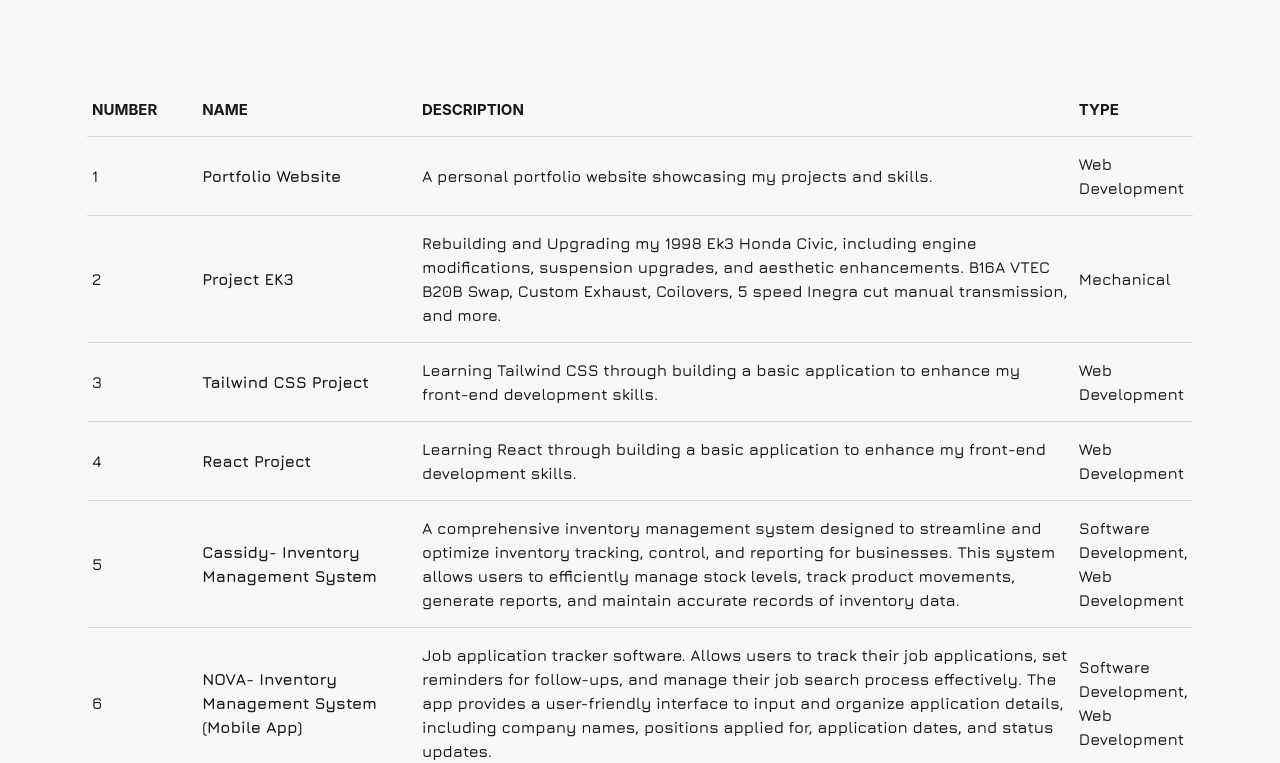
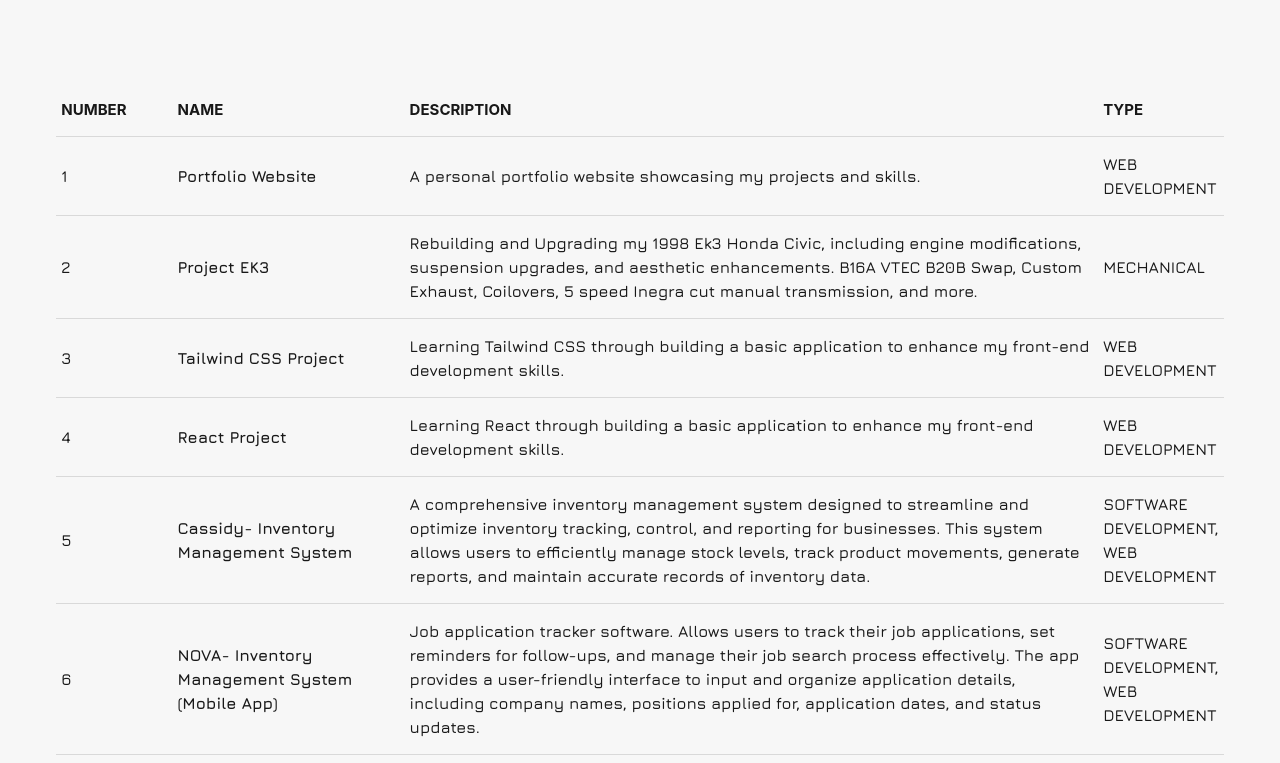
Before and after one commit to Trasmonaut/Portfolio, a plain HTML site: page pages/live.html in a window 1280 px wide. Shown: the part 786-1549 px from the top of the page. Drawn offline with nearby package versions, Linux system fonts and the light colour scheme; a script that the page names is missing; a web font is replaced by a local one.

Commit message:
Updated the live.html page to include a fixed navbar and adjusted the live table to have proper column headers and styling. Also made minor CSS adjustments for better visual presentation.

```diff
--- a/pages/assets/index/index.css
+++ b/pages/assets/index/index.css
@@ -81,7 +81,7 @@ body{
     padding: 2vw;
 }
 .live-table{
-    width: 90%;
+    width: 95%;
     border-collapse: collapse;
     margin-top: 20px;
 }
@@ -99,6 +99,27 @@ body{
 
 .live-table td:nth-child(2) {
      font-weight: 1000; /* Make the second column bold */
+}
+
+.live-table thead th:nth-child(1) {
+    width: 10%;
+}
+
+.live-table thead th:nth-child(2) {
+    width: 20%;
+}
+
+.live-table thead th:nth-child(3) {
+    width: 60%;
+}
+
+.live-table thead th:nth-child(4) {
+    width: 10%;
+}
+
+.live-table-type{
+    text-transform: uppercase;
+
 
 }
 
@@ -142,6 +163,12 @@ body{
     box-shadow: none;
     border: 1px solid var(--primary-black);
     border-radius: 5px;
+}
+
+.navbar-fixed {
+    box-shadow: none !important;
+    -webkit-box-shadow: none !important;
+    z-index: 1000; /* Ensure it stays on top */
 }
 
 .contact-me-btn{
@@ -271,7 +298,7 @@ body{
     line-height: 0.8;
     margin: 0;
     padding: 0;
-    z-index: 1000;
+    z-index: 100;
     color: var(--primary-text);
     font-family: "Amiko", sans-serif;
     text-transform: uppercase;
@@ -300,7 +327,7 @@ body{
     transform: translate(-50%, -50%); /* Centers the dot on the cursor */
     pointer-events: none; /* Allows clicks to pass through the dot */
     transition: transform 0.1s ease;
-    z-index: 1000; /* Ensures the dot is on top of other elements */
+    z-index: 9999; /* Ensures the dot is on top of other elements */
 
 }
 
--- a/pages/assets/live/live.js
+++ b/pages/assets/live/live.js
@@ -27,7 +27,7 @@ document.addEventListener('DOMContentLoaded', function () {
                     <td>${item.number}</td>
                     <td>${item.name}</td>
                     <td>${item.description}</td>
-                    <td>${item.type}</td>
+                    <td class="live-table-type">${item.type}</td>
                 `;
 
                 tableBody.appendChild(row);
--- a/pages/live.html
+++ b/pages/live.html
@@ -48,8 +48,8 @@
 
       <!--Responsive Navbar-->
 
+    <div class="navbar-fixed">
     <nav class ="z-depth-0 transparent">
-
     <div class="nav-wrapper valign-wrapper ">
         <a href="#contact-me-section" class="brand-logo right">
             <button class="contact-me-btn">Contact Me</button>
@@ -64,6 +64,7 @@
         </ul>
     </div>
     </nav>
+    </div>
 
     <ul class="sidenav primary-text" id="mobile-demo">
         <li><a href="index.html#about-me-mobile" class = "primary-text">about me</a></li>
@@ -98,10 +99,10 @@
     <table class="live-table highlight responsive-table">
         <thead>
             <tr>
-                <th style="width:10%">NUMBER</th>
-                <th style="width:20%">NAME</th>
-                <th style="width:60%">DESCRIPTION</th>
-                <th style="width:10%">TYPE</th>
+                <th>NUMBER</th>
+                <th >NAME</th>
+                <th>DESCRIPTION</th>
+                <th >TYPE</th>
             </tr>
         </thead>
 
```
Also changed, not shown: pages/index.html (+3 -7 lines), pages/projects.html (+2 -1 lines).
